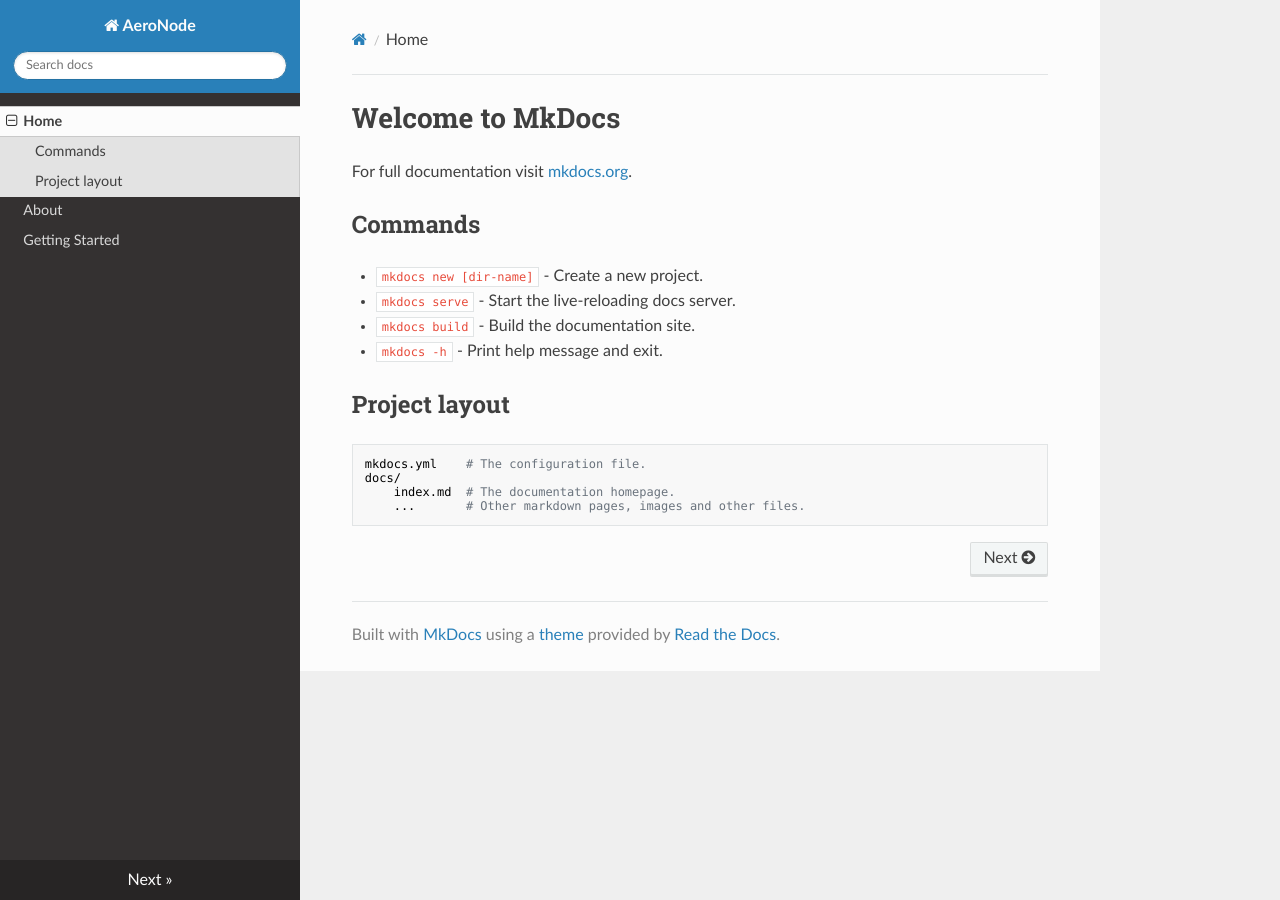
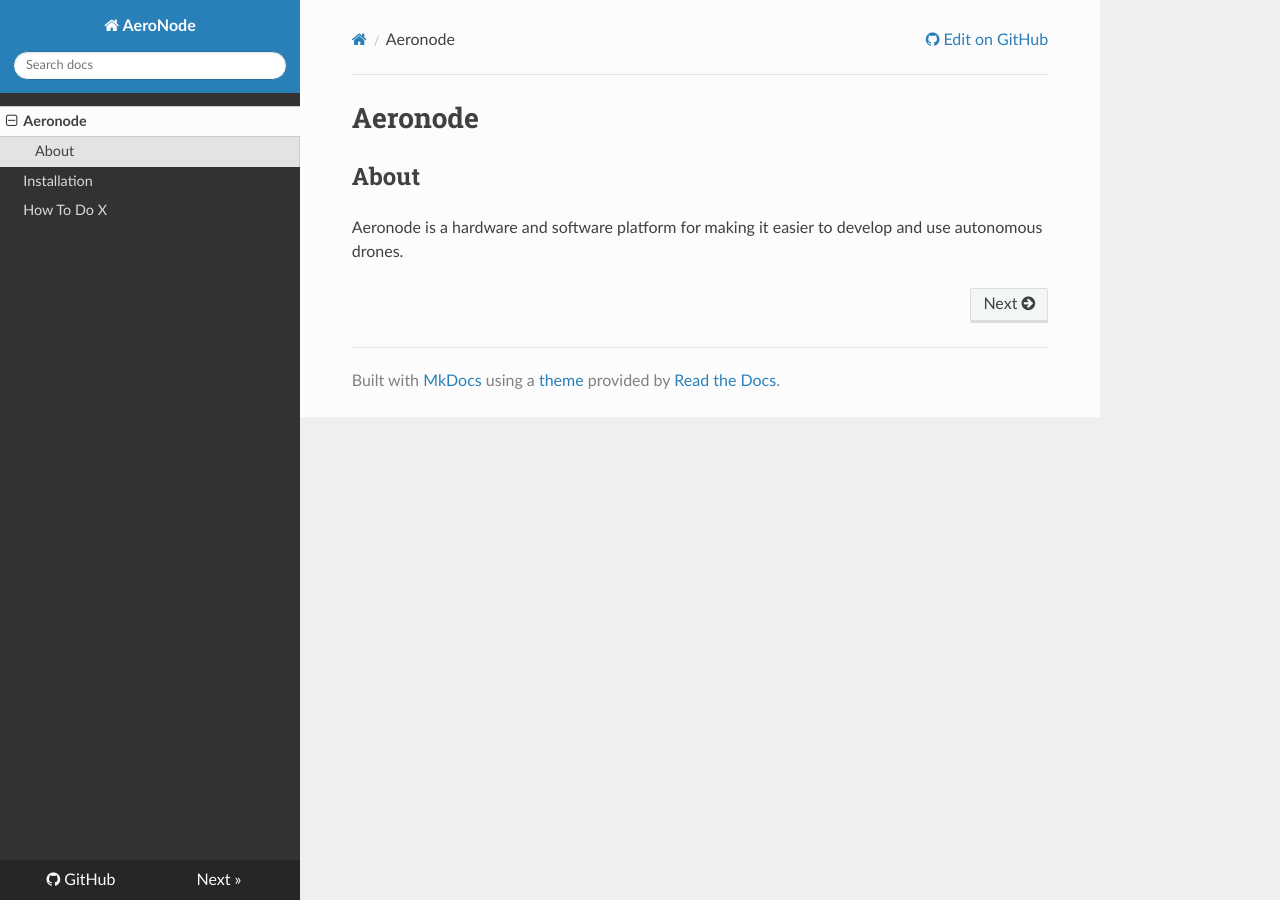
Before and after one commit to aeronode/docs, an MkDocs documentation site: the page built from docs/index.md, in a window 1280 px wide. Built offline with MkDocs 1.6.1, drawn with Linux system fonts in a browser that asks for light colours; nearby versions of some CDN libraries.

Commit message:
add structure

```diff
--- a/docs/index.md
+++ b/docs/index.md
@@ -1,17 +1,3 @@
-# Welcome to MkDocs
-
-For full documentation visit [mkdocs.org](https://www.mkdocs.org).
-
-## Commands
-
-* `mkdocs new [dir-name]` - Create a new project.
-* `mkdocs serve` - Start the live-reloading docs server.
-* `mkdocs build` - Build the documentation site.
-* `mkdocs -h` - Print help message and exit.
-
-## Project layout
-
-    mkdocs.yml    # The configuration file.
-    docs/
-        index.md  # The documentation homepage.
-        ...       # Other markdown pages, images and other files.
+# Aeronode
+## About
+Aeronode is a hardware and software platform for making it easier to develop and use autonomous drones.
--- a/mkdocs.yml
+++ b/mkdocs.yml
@@ -1,6 +1,12 @@
 site_name: AeroNode
 nav:
-  - Home: index.md
-  - About: about.md
-  - Getting Started: getting-started.md
-theme: readthedocs
+  - 'index.md'
+  - 'installation.md'
+  - 'how-to-do-x/index.md'
+repo_url: https://github.com/akxcix/aeronode-docs/
+edit_uri_template: '{path_noext}/_edit'
+theme:
+  name: readthedocs
+  locale: en
+  features:
+    - content.action.edit
```
Also changed, not shown: docs/about.md (deleted, +0 -2 lines), docs/getting-started.md (deleted, +0 -2 lines), docs/how-to-do-x/hil-simulation.md (added, +2 -0 lines), docs/how-to-do-x/index.md (added, +5 -0 lines), docs/installation.md (added, +2 -0 lines), readme.md (added, +2 -0 lines).
